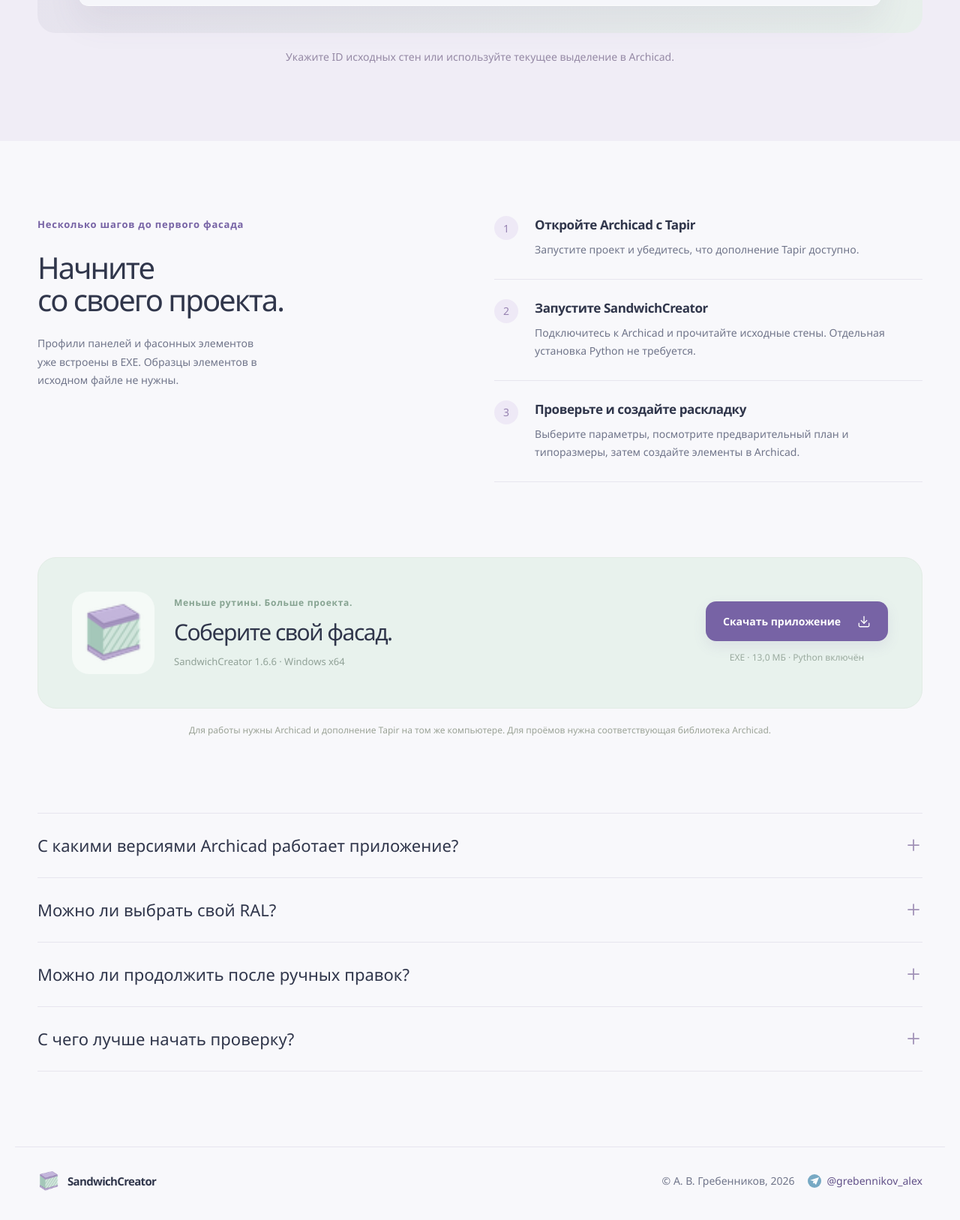
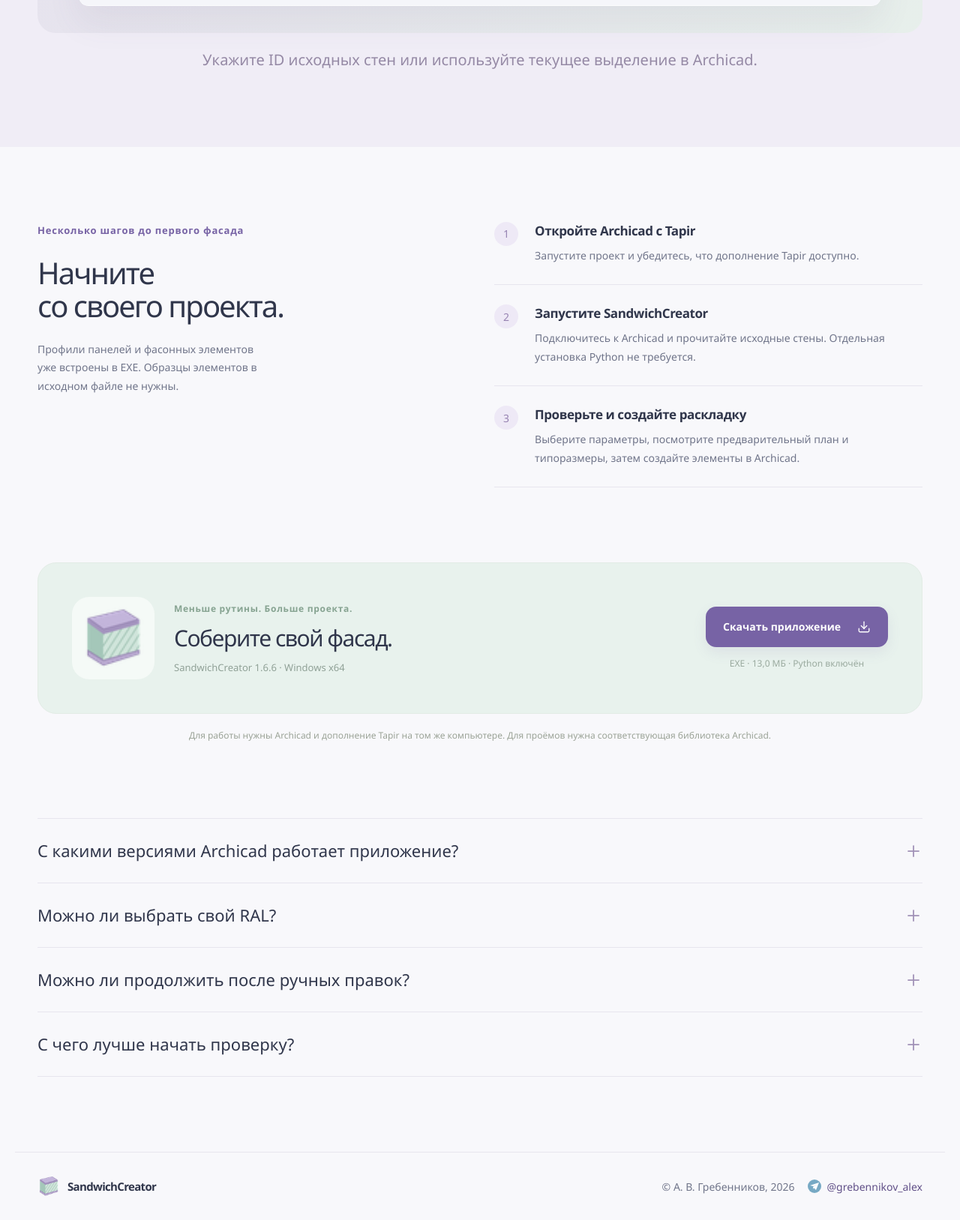
Before and after one commit to grebennikovalex/SandwichCreator, a plain HTML site: page docs/index.html in a window 1280 px wide. Shown: the part 2953-4580 px from the top of the page at 75% size. Drawn offline with Linux system fonts and the light colour scheme.

Commit message:
Publish bilingual SandwichCreator presentation website

```diff
--- a/docs/style.css
+++ b/docs/style.css
@@ -67,3 +67,12 @@ summary .lucide{width:20px;height:20px;color:#a091b6;transition:transform .2s}
 .faq-list details p{font-size:20px;line-height:1.65;padding-bottom:26px}
 .faq-list summary .lucide{width:24px;height:24px}
 @media(max-width:700px){.faq-list summary{font-size:20px;padding-block:22px}.faq-list details p{font-size:18px;padding-right:0;padding-bottom:22px}}
+
+/* Keep the complete author credit and Telegram contact on one line. */
+.developer-credit{white-space:nowrap;flex-wrap:nowrap;flex-shrink:0}.developer-credit>span,.developer-credit>a{flex-shrink:0}
+@media(max-width:700px){.developer-credit{font-size:12px;gap:10px}.developer-credit .telegram-icon{width:18px;height:18px}.developer-credit a{gap:5px}}
+@media(max-width:360px){.developer-credit{font-size:10px;gap:8px}.developer-credit .telegram-icon{width:16px;height:16px}}
+
+/* Larger explanations beneath every interface screenshot. */
+.screen-caption{font-size:20px;line-height:1.6}.screen-language-note{font-size:16px;line-height:1.5}
+@media(max-width:700px){.screen-caption{font-size:18px}.screen-language-note{font-size:15px}}
```
